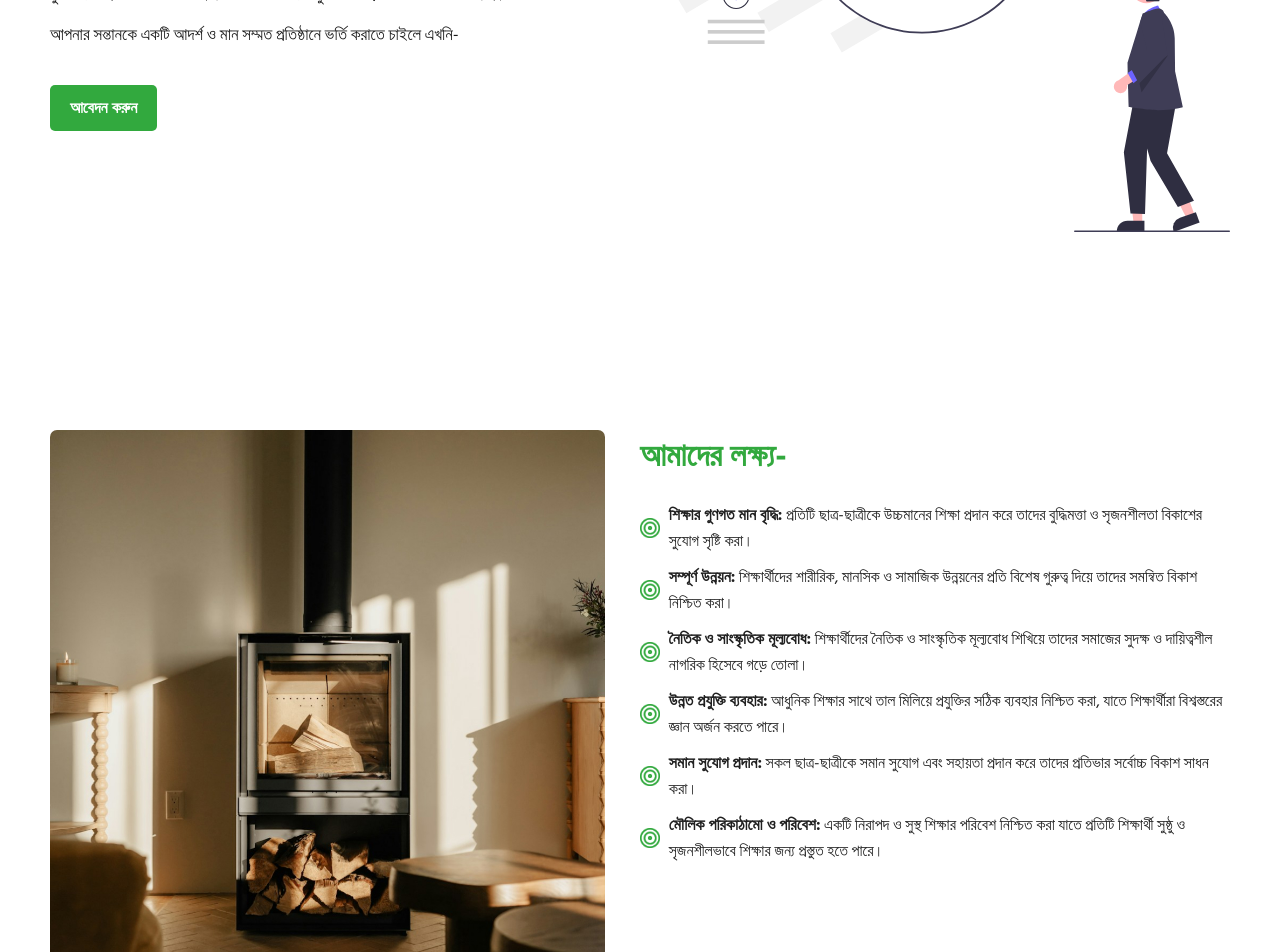
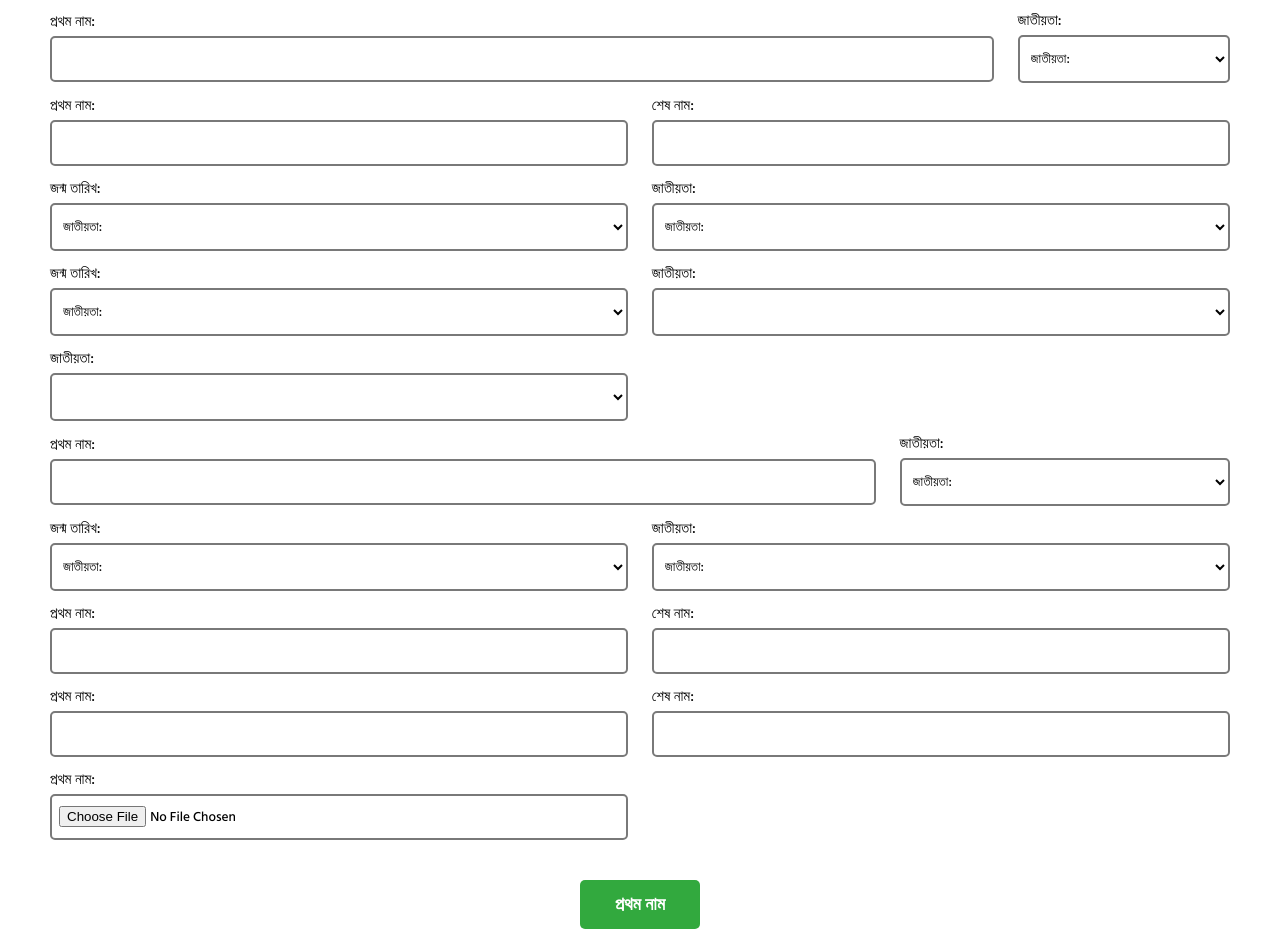
Before and after one commit to MdMostakimBillah/school-management, a React (Vite) app: page / in a window 1280 px wide. Shown: the part 420-1372 px from the top of the page. Built offline with nearby package versions, Linux system fonts and the light colour scheme.

Commit message:
create admition form just need to organize properly

```diff
--- a/src/components/ApplicationForm.jsx
+++ b/src/components/ApplicationForm.jsx
@@ -6,6 +6,7 @@ const ApplicationForm = () => {
       <h1>আবেদন ফরম পূরণ করুন</h1>
 
       <form action="#">
+        {/* name  */}
         <div className={classes.singleLine}>
           <div className={classes.firtsInpur}>
             <label htmlFor="">প্রথম নাম:</label>
@@ -16,6 +17,7 @@ const ApplicationForm = () => {
             <input type="text" />
           </div>
         </div>
+        {/* fother mother  */}
         <div className={classes.singleLine}>
           <div className={classes.firtsInpur}>
             <label htmlFor="">প্রথম নাম:</label>
@@ -26,10 +28,11 @@ const ApplicationForm = () => {
             <input type="text" />
           </div>
         </div>
+        {/* date & nation  */}
         <div className={classes.singleLine}>
           <div className={classes.firtsInpur}>
             <label htmlFor="">জন্ম তারিখ:</label>
-            <input type="text" />
+            <input type="date" />
           </div>
           <div className={classes.SecondInpur}>
             <label htmlFor="">জাতীয়তা:</label>
@@ -41,6 +44,160 @@ const ApplicationForm = () => {
             </select>
           </div>
         </div>
+        {/* jonmo sonod number  */}
+        <div className={`${classes.singleLine} ${classes.DateOfBirthIdentity}`}>
+          <div className={classes.firtsInpur}>
+            <label htmlFor="">প্রথম নাম:</label>
+            <input type="text" />
+          </div>
+          <div className={classes.SecondInpur}>
+            <label htmlFor="">জাতীয়তা:</label>
+            <select name="" id="">
+              <option value="">জাতীয়তা:</option>
+              <option value="">জাতীয়তা:</option>
+              <option value="">জাতীয়তা:</option>
+            </select>
+          </div>
+        </div>
+
+        {/* baba mayer id number  */}
+        <div className={classes.singleLine}>
+          <div className={classes.firtsInpur}>
+            <label htmlFor="">প্রথম নাম:</label>
+            <input type="text" />
+          </div>
+          <div className={classes.SecondInpur}>
+            <label htmlFor="">শেষ নাম:</label>
+            <input type="text" />
+          </div>
+        </div>
+
+        {/* tikana  */}
+        <div className={classes.singleLine}>
+          <div className={classes.firtsInpur}>
+            <label htmlFor="">জন্ম তারিখ:</label>
+            <select name="" id="">
+              <option value="">জাতীয়তা:</option>
+              <option value="">জাতীয়তা:</option>
+              <option value="">জাতীয়তা:</option>
+              <option value="">জাতীয়তা:</option>
+            </select>
+          </div>
+          <div className={classes.SecondInpur}>
+            <label htmlFor="">জাতীয়তা:</label>
+            <select name="" id="">
+              <option value="">জাতীয়তা:</option>
+              <option value="">জাতীয়তা:</option>
+              <option value="">জাতীয়তা:</option>
+              <option value="">জাতীয়তা:</option>
+            </select>
+          </div>
+        </div>
+        {/* thana  */}
+        <div className={classes.singleLine}>
+          <div className={classes.firtsInpur}>
+            <label htmlFor="">জন্ম তারিখ:</label>
+            <select name="" id="">
+              <option value="">জাতীয়তা:</option>
+              <option value="">জাতীয়তা:</option>
+              <option value="">জাতীয়তা:</option>
+              <option value="">জাতীয়তা:</option>
+            </select>
+          </div>
+          {/* psot office  */}
+          <div className={classes.SecondInpur}>
+            <label htmlFor="">জাতীয়তা:</label>
+            <select name="" id="">
+              <input type="text" />
+            </select>
+          </div>
+        </div>
+        <div className={classes.singleLine}>
+          {/* zip code */}
+          <div className={classes.SecondInpur}>
+            <label htmlFor="">জাতীয়তা:</label>
+            <select name="" id="">
+              <input type="number" />
+            </select>
+          </div>
+        </div>
+
+        {/* purbe kothay porto  */}
+        <div className={`${classes.singleLine} ${classes.previouScholl}`}>
+          <div className={classes.firtsInpur}>
+            <label htmlFor="">প্রথম নাম:</label>
+            <input type="text" />
+          </div>
+          <div className={classes.SecondInpur}>
+            <label htmlFor="">জাতীয়তা:</label>
+            <select name="" id="">
+              <option value="">জাতীয়তা:</option>
+              <option value="">জাতীয়তা:</option>
+              <option value="">জাতীয়তা:</option>
+            </select>
+          </div>
+        </div>
+
+        {/* akhon ton class a vorti kraben  */}
+        <div className={classes.singleLine}>
+          {/* class  */}
+          <div className={classes.firtsInpur}>
+            <label htmlFor="">জন্ম তারিখ:</label>
+            <select name="" id="">
+              <option value="">জাতীয়তা:</option>
+              <option value="">জাতীয়তা:</option>
+              <option value="">জাতীয়তা:</option>
+              <option value="">জাতীয়তা:</option>
+            </select>
+          </div>
+          {/* bivag  */}
+          <div className={classes.SecondInpur}>
+            <label htmlFor="">জাতীয়তা:</label>
+            <select name="" id="">
+              <option value="">জাতীয়তা:</option>
+              <option value="">জাতীয়তা:</option>
+              <option value="">জাতীয়তা:</option>
+              <option value="">জাতীয়তা:</option>
+            </select>
+          </div>
+        </div>
+
+        {/* account kholar jnno email and password  */}
+        <div className={classes.singleLine}>
+          {/* email  */}
+          <div className={classes.firtsInpur}>
+            <label htmlFor="">প্রথম নাম:</label>
+            <input type="email" />
+          </div>
+          {/* mobile number  */}
+          <div className={classes.SecondInpur}>
+            <label htmlFor="">শেষ নাম:</label>
+            <input type="number" />
+          </div>
+        </div>
+        <div className={classes.singleLine}>
+          {/* password  */}
+          <div className={classes.firtsInpur}>
+            <label htmlFor="">প্রথম নাম:</label>
+            <input type="password" />
+          </div>
+          {/* confirm password */}
+          <div className={classes.SecondInpur}>
+            <label htmlFor="">শেষ নাম:</label>
+            <input type="password" />
+          </div>
+        </div>
+
+        <div className={classes.singleLine}>
+          {/* img  */}
+          <div className={classes.firtsInpur}>
+            <label htmlFor="">প্রথম নাম:</label>
+            <input type="file" />
+          </div>
+        </div>
+        <div className={classes.submitButton}>
+          <button>প্রথম নাম</button>
+        </div>
       </form>
     </div>
   );
--- a/src/components/pages/Home.jsx
+++ b/src/components/pages/Home.jsx
@@ -1,11 +1,11 @@
 // import clases from "../style/Home.module.css";
 import Navigation from "../Navigation";
-import Facilities from "../Facilities";
-import Aim from "../Aim";
-import GoodResultStudents from "../GoodResultStudents";
-import Hero from "../Hero";
-import HeadTeacherVoice from "../HeadTeacherVoice";
-import OthersComment from "../OthersComment";
+// import Facilities from "../Facilities";
+// import Aim from "../Aim";
+// import GoodResultStudents from "../GoodResultStudents";
+// import Hero from "../Hero";
+// import HeadTeacherVoice from "../HeadTeacherVoice";
+// import OthersComment from "../OthersComment";
 import Footer from "../Footer";
 import Application from "./Application";
 const Home = () => {
@@ -13,12 +13,12 @@ const Home = () => {
     <>
       <Navigation />
       <div className="container_page">
-        <Hero />
+        {/* <Hero />
         <Aim />
         <Facilities />
         <GoodResultStudents />
         <HeadTeacherVoice />
-        <OthersComment />
+        <OthersComment /> */}
         <Application />
       </div>
       <Footer />
--- a/src/components/style/ApplicationForm.module.css
+++ b/src/components/style/ApplicationForm.module.css
@@ -10,7 +10,6 @@ form .singleLine {
   display: flex;
   justify-content: space-between;
   align-items: center;
-  margin-bottom: 10px;
 }
 form .singleLine div {
   display: flex;
@@ -21,6 +20,9 @@ form .singleLine > div > label {
   font-weight: 500;
   margin-bottom: 2px;
 }
+form .singleLine > div > input[type="email"] {
+  text-transform: lowercase;
+}
 form .singleLine > div > input,
 form .singleLine > div > select {
   padding: 10px 7px;
@@ -28,10 +30,53 @@ form .singleLine > div > select {
   outline: none;
   border-radius: 5px;
   background-color: #fff;
+  font-weight: 500;
 }
 .firtsInpur {
   width: 49%;
+  margin-bottom: 10px;
 }
 .SecondInpur {
   width: 49%;
+  margin-bottom: 10px;
 }
+.DateOfBirthIdentity > .firtsInpur {
+  width: 80%;
+}
+.DateOfBirthIdentity > .SecondInpur {
+  width: 18%;
+}
+.previouScholl > .firtsInpur {
+  width: 70%;
+}
+.previouScholl > .SecondInpur {
+  width: 28%;
+}
+.submitButton {
+  text-align: center;
+  margin: 30px 0;
+}
+.submitButton button {
+  padding: 10px 35px;
+  outline: none;
+  border: none;
+  background-color: #32a93e;
+  color: #fff;
+  font-weight: bold;
+  border-radius: 5px;
+  cursor: pointer;
+  font-size: 18px;
+}
+@media (max-width: 767px) {
+  form .singleLine {
+    display: block;
+  }
+  .firtsInpur,
+  .SecondInpur,
+  .previouScholl > .firtsInpur,
+  .previouScholl > .SecondInpur,
+  .DateOfBirthIdentity > .firtsInpur,
+  .DateOfBirthIdentity > .SecondInpur {
+    width: 100%;
+  }
+}
```
